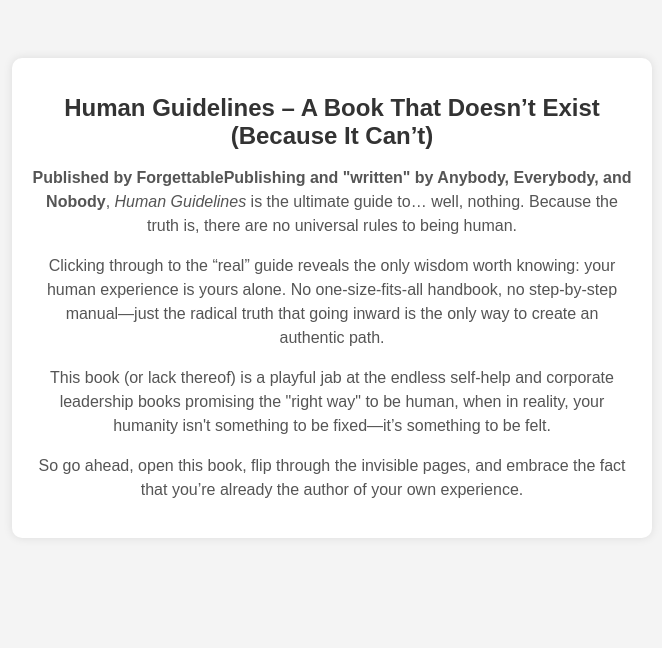
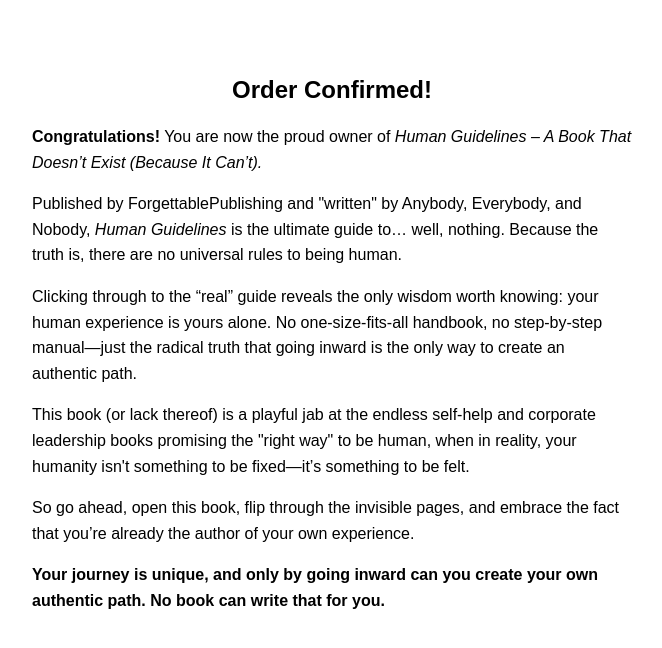
Before and after one commit to youhumanstudio/human-guidelines, a plain HTML site: page index.html in a window 1280 px wide. Shown: the whole page, without its empty margins (308-970 px from the left). Drawn offline with Linux system fonts and the light colour scheme.

Commit message:
Update index.html

```diff
--- a/index.html
+++ b/index.html
@@ -3,40 +3,38 @@
 <head>
     <meta charset="UTF-8">
     <meta name="viewport" content="width=device-width, initial-scale=1.0">
-    <title>Human Guidelines</title>
+    <title>Order Confirmed - Human Guidelines</title>
     <style>
         body {
             font-family: Arial, sans-serif;
+            max-width: 600px;
+            margin: 40px auto;
+            padding: 20px;
             text-align: center;
-            padding: 50px;
-            background-color: #f4f4f4;
-        }
-        .container {
-            max-width: 600px;
-            margin: auto;
-            background: white;
-            padding: 20px;
-            border-radius: 10px;
-            box-shadow: 0 0 10px rgba(0, 0, 0, 0.1);
         }
         h1 {
             font-size: 24px;
-            color: #333;
+            margin-bottom: 20px;
         }
         p {
             font-size: 16px;
-            color: #555;
-            line-height: 1.5;
+            line-height: 1.6;
+            text-align: left;
         }
     </style>
 </head>
 <body>
-    <div class="container">
-        <h1>Human Guidelines – A Book That Doesn’t Exist (Because It Can’t)</h1>
-        <p><strong>Published by ForgettablePublishing and "written" by Anybody, Everybody, and Nobody</strong>, <em>Human Guidelines</em> is the ultimate guide to… well, nothing. Because the truth is, there are no universal rules to being human.</p>
-        <p>Clicking through to the “real” guide reveals the only wisdom worth knowing: your human experience is yours alone. No one-size-fits-all handbook, no step-by-step manual—just the radical truth that going inward is the only way to create an authentic path.</p>
-        <p>This book (or lack thereof) is a playful jab at the endless self-help and corporate leadership books promising the "right way" to be human, when in reality, your humanity isn't something to be fixed—it’s something to be felt.</p>
-        <p>So go ahead, open this book, flip through the invisible pages, and embrace the fact that you’re already the author of your own experience.</p>
-    </div>
+    <h1>Order Confirmed!</h1>
+    <p><strong>Congratulations!</strong> You are now the proud owner of <em>Human Guidelines – A Book That Doesn’t Exist (Because It Can’t).</em></p>
+
+    <p>Published by ForgettablePublishing and "written" by Anybody, Everybody, and Nobody, <em>Human Guidelines</em> is the ultimate guide to… well, nothing. Because the truth is, there are no universal rules to being human.</p>
+
+    <p>Clicking through to the “real” guide reveals the only wisdom worth knowing: your human experience is yours alone. No one-size-fits-all handbook, no step-by-step manual—just the radical truth that going inward is the only way to create an authentic path.</p>
+
+    <p>This book (or lack thereof) is a playful jab at the endless self-help and corporate leadership books promising the "right way" to be human, when in reality, your humanity isn't something to be fixed—it’s something to be felt.</p>
+
+    <p>So go ahead, open this book, flip through the invisible pages, and embrace the fact that you’re already the author of your own experience.</p>
+
+    <p><strong>Your journey is unique, and only by going inward can you create your own authentic path. No book can write that for you.</strong></p>
 </body>
 </html>
```
